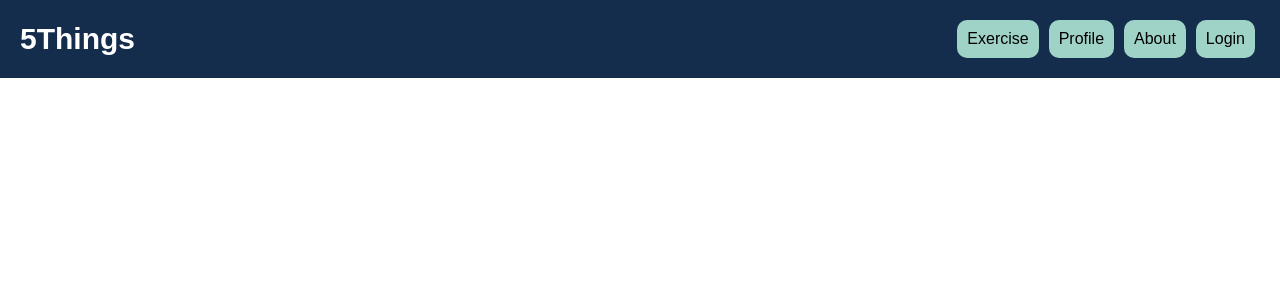
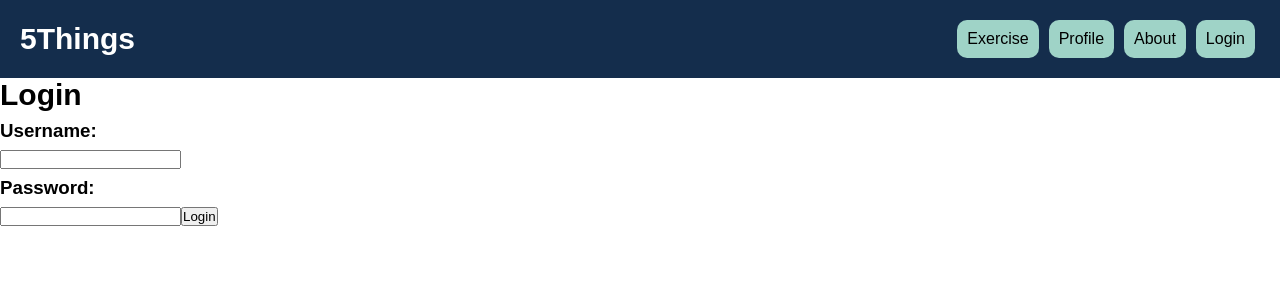
Before and after one commit to laurenstrapagiel/5things, a React (Create React App) app: page /login in a window 1280 px wide. Shown: the top 300 px of the page. Built offline with nearby package versions, Linux system fonts and the light colour scheme.

Commit message:
makas basic usable login page

```diff
--- a/src/App.js
+++ b/src/App.js
@@ -2,6 +2,7 @@ import { BrowserRouter, Routes, Route } from "react-router-dom";
 import Header from "./components/header/header";
 import Homepage from "./pages/homepage/homepage";
 import Exercise from "./pages/exercise/exercise";
+import Login from "./pages/login/login";
 
 function App() {
   return (
@@ -11,6 +12,7 @@ function App() {
         <Routes>
           <Route path="/" element={<Homepage />} />
           <Route path="/exercise" element={<Exercise />} />
+          <Route path="/login" element={<Login />} />
         </Routes>
       </BrowserRouter>
     </div>
--- a/src/pages/login/login.js
+++ b/src/pages/login/login.js
@@ -0,0 +1,74 @@
+import React, { useState } from "react";
+import axios from "axios";
+import { useNavigate } from "react-router-dom";
+
+import "./login.scss";
+
+function Login() {
+  const navigate = useNavigate();
+
+  const [isSignedUp, setIsSignedUp] = useState(false);
+  const [isLoggedIn, setIsLoggedIn] = useState(false);
+  const [isLoginError, setIsLoginError] = useState(false);
+  const [errorMessage, setErrorMessage] = useState("");
+
+  const [formData, setFormData] = useState({
+    username: "",
+    password: "",
+  });
+
+  const handleSubmit = async (e) => {
+    e.preventDefault();
+
+    try {
+      const response = await axios.post("http://localhost:8080/login", {
+        username: e.target.username.value,
+        password: e.target.password.value,
+      });
+
+      sessionStorage.setItem("token", response.data.token);
+      setIsLoggedIn(true);
+      setIsLoginError(false);
+      setErrorMessage(null);
+
+      e.target.reset();
+      navigate("/profile");
+    } catch (error) {
+      setIsLoggedIn(false);
+      setIsLoginError(true);
+      setErrorMessage(error.response.data);
+    }
+  };
+
+  const handleChange = (e) => {
+    const { name, value } = e.target;
+    setFormData({ ...formData, [name]: value });
+  };
+
+  return (
+    <section className="login">
+      <h1>Login</h1>
+      <form className="login__form" onSubmit={handleSubmit}>
+        <h3>Username:</h3>
+        <input
+          type="text"
+          id="username"
+          name="username"
+          value={formData.username}
+          onChange={handleChange}
+        />
+        <h3>Password:</h3>
+        <input
+          type="password"
+          id="password"
+          name="password"
+          value={formData.password}
+          onChange={handleChange}
+        />
+        <button type="submit">Login</button>
+      </form>
+    </section>
+  );
+}
+
+export default Login;
```
